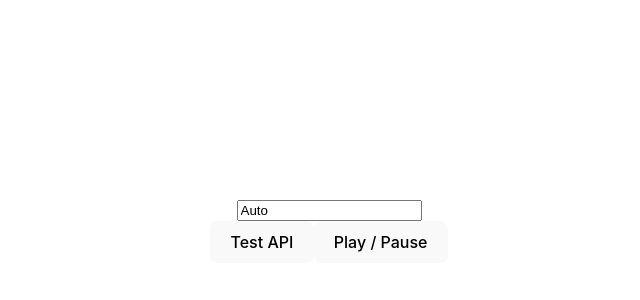
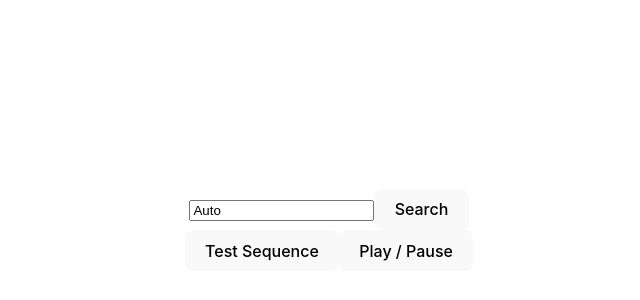
Before and after one commit to SRGSSR/hackdays2023-storytelling, a React (Vite) app: page / in a window 1280 px wide. Shown: the part 170-470 px from the top of the page, without its empty margins (311-951 px from the left). Built offline with nearby package versions, Linux system fonts and the light colour scheme.

Commit message:
feat: sequencer

```diff
--- a/src/App.jsx
+++ b/src/App.jsx
@@ -1,6 +1,19 @@
 import {useEffect, useState} from 'react'
 import './App.css'
 import {search} from './utils/archipanion.js'
+
+const searchTerms = [
+  {
+    duration: 5,
+    term: 'Auto'
+  }, {
+    duration: 5,
+    term: 'Dog'
+  }, {
+    duration: 5,
+    term: 'Cat'
+  },
+];
 
 function App() {
   const [results, setResults] = useState([])
@@ -9,14 +22,8 @@ function App() {
 
   useEffect(() => {
     const video = document.getElementById(`video-${resultIndex}`)
-    if(video) video.play();
+    if (video) video.play();
   }, [resultIndex]);
-
-  const getSimilar = async (term) => {
-    const ids = await search(term)
-    console.log(ids)
-    setResults(ids)
-  }
 
   const playPause = () => {
     const video = document.getElementById(`video-${resultIndex}`)
@@ -28,11 +35,35 @@ function App() {
     }
   }
 
+  const updateResults = async () => {
+    const results = (await Promise.all(searchTerms.map(async s => {
+      let similars = await search(s.term,  20);
+      let pos = 0;
+      for (let i = 0; i < similars.length; i++) {
+        pos += similars[i].endabs - similars[i].startabs;
+        if (pos > s.duration) {
+          similars[i].endabs -= pos - s.duration;
+          similars = similars.slice(0, i + 1);
+          break;
+        }
+      }
+      return similars;
+    }))).flat();
+
+    console.log('results', results.map(r => ({
+      't': r.term, 'd': r.endabs - r.startabs
+    })));
+    setResults(results);
+  };
+
   return (
     <>
       <div className="card">
-        <input onChange={(e) => setSearchTerm(e.target.value)} type="text" value={searchTerm}/><br/>
-        <button onClick={() => getSimilar(searchTerm)}>Test API</button>
+        <div>
+          <input onChange={(e) => setSearchTerm(e.target.value)} type="text" value={searchTerm}/>
+          <button onClick={async () => setResults(await search(searchTerm, 5))}>Search</button>
+        </div>
+        <button onClick={updateResults}>Test Sequence</button>
         <button onClick={() => playPause()}>Play / Pause</button>
       </div>
       <div style={{ width: '100%'}}>
@@ -53,11 +84,13 @@ function App() {
                    console.log(vid.target.currentTime, result.startabs, result.endabs)
                    if(vid.target.currentTime>=result.endabs) {
                      vid.target.pause()
-                     setResultIndex(index === results.length -1 ? 0 : index+1)
+                     if (index < results.length - 1) {
+                       setResultIndex(index + 1)
+                     }
                    }
                  }}
                  ></video>
-            <div>{resultIndex} - {result.objectId} ({Math.round(result.score * 100)}%)</div>
+            <div><b>[{result.term}]</b> {resultIndex} - {result.objectId} ({Math.round(result.score * 100)}%)</div>
           </div>
         ))}
       </div>
--- a/src/utils/archipanion.js
+++ b/src/utils/archipanion.js
@@ -1,6 +1,6 @@
-export const search = async(text) => {
+export const search = async (text, maxResults) => {
   console.log("Starting Search...")
-  const similarResults = await similar(text, 10)
+  const similarResults = await similar(text, maxResults)
   console.log(similarResults)
   const keys = similarResults.map(r => r.key);
   const idsResults = await ids(keys)
@@ -13,8 +13,9 @@ export const search = async(text) => {
     const foundObject = os.find((object) =>
       object.objectid === objectIdToSearchFor
     )
-    idResult.path = foundObject.path
-    idResult.score = similarResults[index].value
+    idResult.path = foundObject.path;
+    idResult.score = similarResults[index].value;
+    idResult.term = text;
   })
   return idsResults
 }
```
